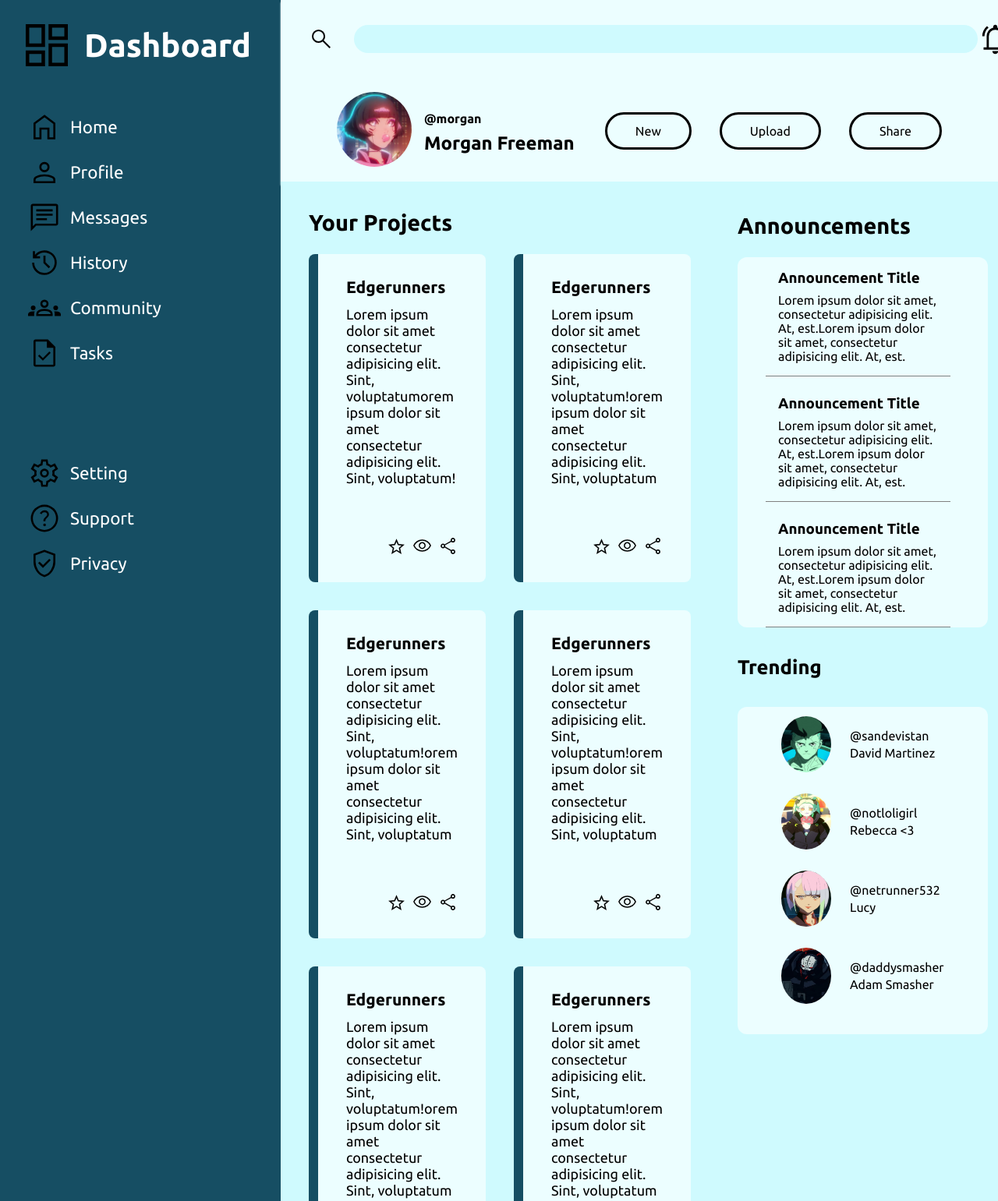
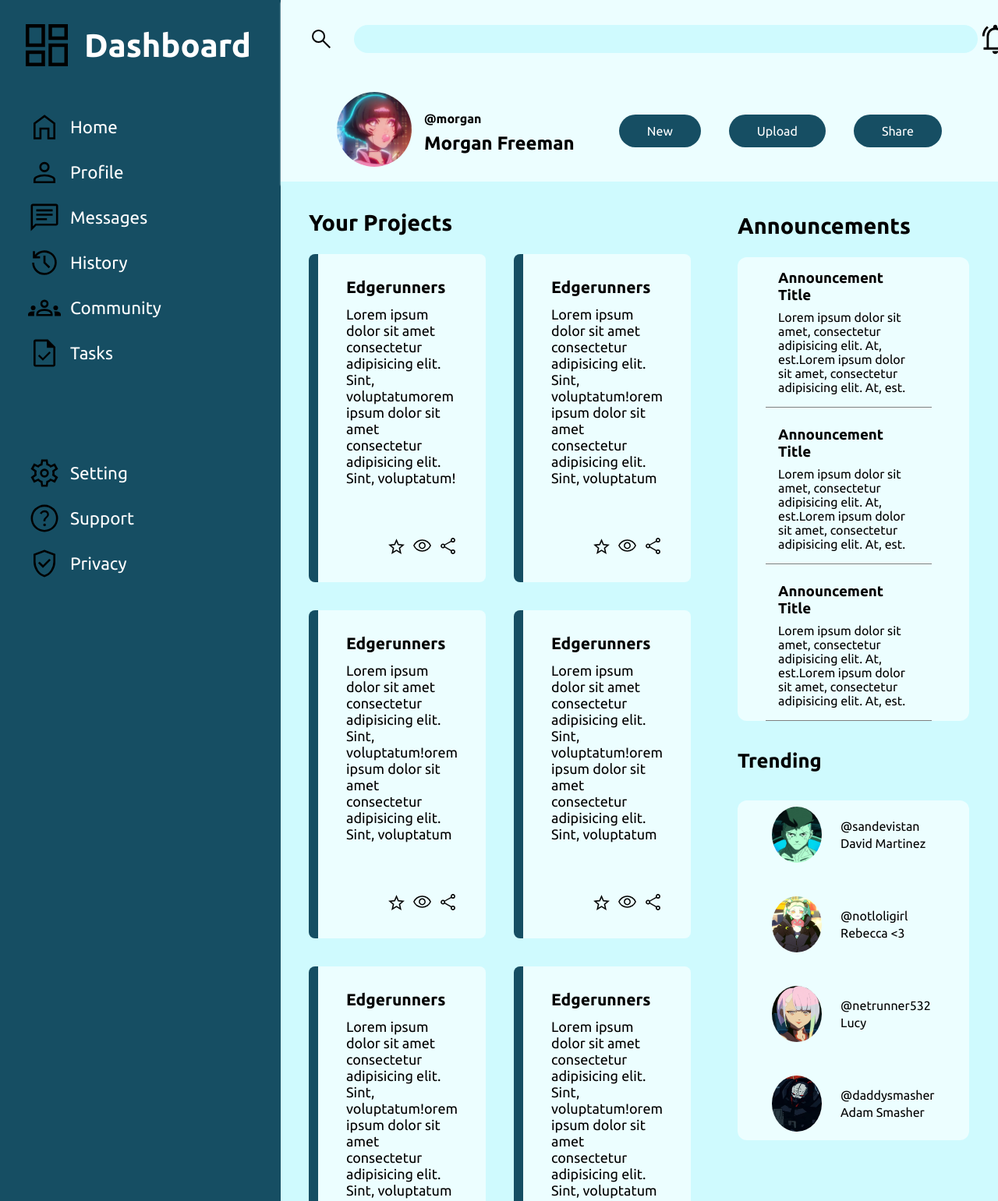
Before and after one commit to sushi057/Dashboard, a plain HTML site: page index.html in a window 1280 px wide. Shown: the part 2-1543 px from the top of the page at 78% size. Drawn offline with Linux system fonts and the light colour scheme.

Commit message:
final brush up

```diff
--- a/style.css
+++ b/style.css
@@ -153,12 +153,13 @@ input{
 }
 
 .buttons li{
-    border: 3px solid black;
+    /* border: 3px solid black; */
+    border: none;
     border-radius: 36px;
     padding: 12px 36px;
-    /* width: 120px;
-    height: 50px; */
     text-align: center;
+    background-color: var(--primary);
+    color: white;
 }
 
 /* Main Section */
@@ -265,7 +266,7 @@ input{
 .trending-contents{
     background-color: var(--main);
     border-radius: 12px;
-    padding: 12px;
+    padding: 32px auto;
 }
 
 .trending img{
@@ -280,7 +281,7 @@ input{
     align-items: center;
     gap: 4px;
     margin-bottom: 24px;
-    padding: 0 44px;
+    padding: 8px 44px;
 }
 
 .trending-text p{
```
